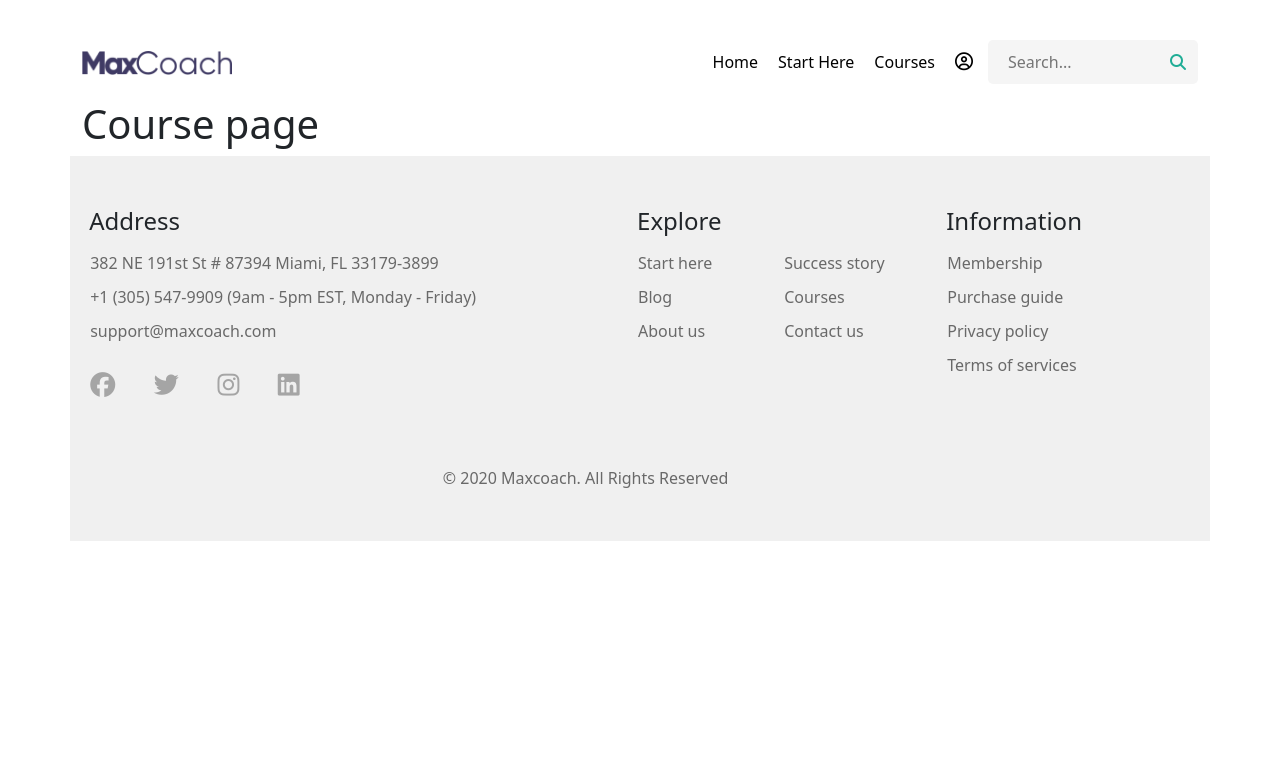
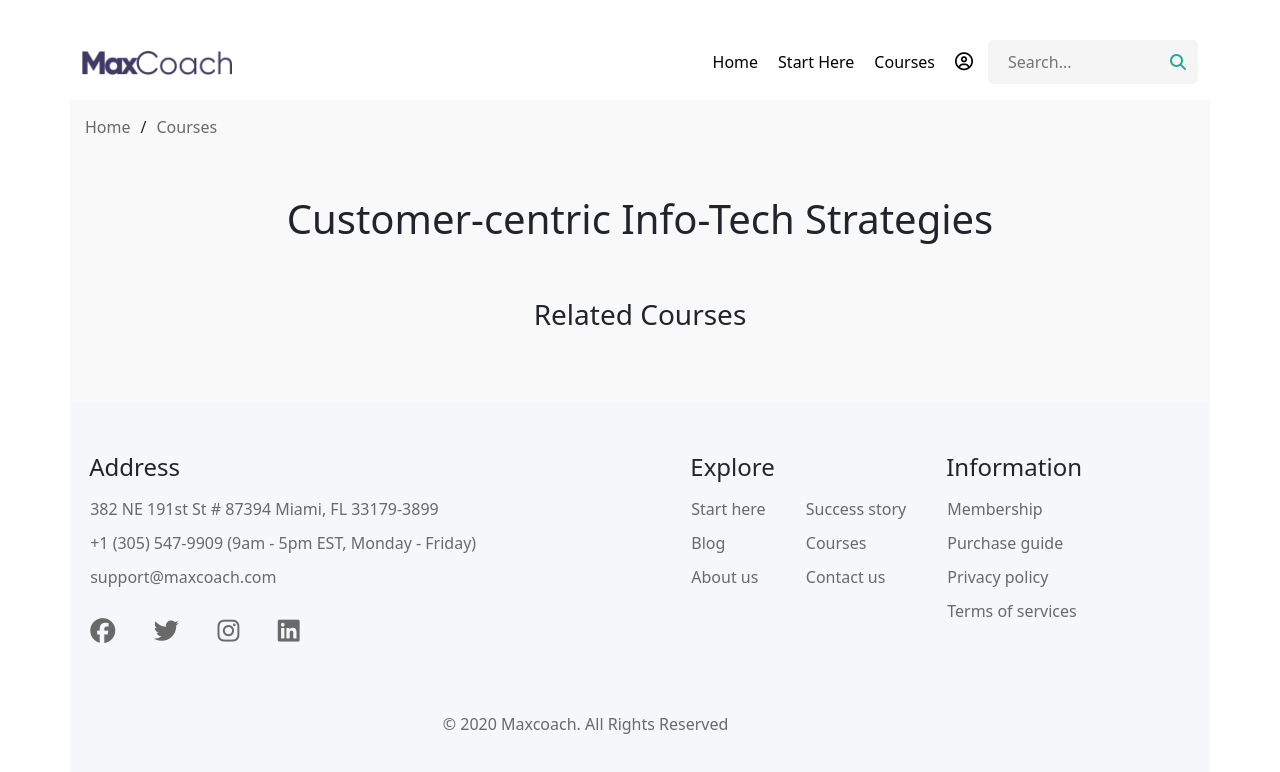
Before and after one commit to saraaffro/proj-html-vuejs, a Vue app: page /course in a window 1280 px wide. Shown: the top 772 px of the page. Built offline with nearby package versions, Linux system fonts and the light colour scheme.

Commit message:
feat: details appfooter

```diff
--- a/src/components/AppFooter.vue
+++ b/src/components/AppFooter.vue
@@ -24,7 +24,7 @@ export default{
                     </ul>
                 </div>
 
-
+                <div class="flex">
                     <div id="lista2">
                         <h4>Explore</h4>
                         <ul>
@@ -52,6 +52,7 @@ export default{
                         </ul>
                     </div>
                 </div>
+            </div>
 
             <div id="center">
                 <span>© 2020 Maxcoach. All Rights Reserved</span>
@@ -62,9 +63,10 @@ export default{
 </template>
 
 <style lang="scss" scoped>
+    @use '../styles/partial/variables' as *;
 
     #bg{
-        background-color: rgb(240, 240, 240);
+        background-color: $bianco-sporco;
         padding: 4% 10% 4% 1.5%;
         display: flex;
         flex-direction: column;
@@ -72,6 +74,7 @@ export default{
     .flex{
         display: flex;
         justify-content: space-between;
+        flex-wrap: wrap;
     }
 
     h4{
@@ -85,14 +88,14 @@ export default{
 
     li{
         margin-bottom: 10px;
-        color: #696969;
+        color: $grigio;
     }
 
     a{
-        color: #696969;
+        color: $grigio;
 
         &:hover{
-            color: #20AD96;
+            color: $verde-acqua;
         }
     }
 
@@ -100,22 +103,24 @@ export default{
         font-size: 25px;
         margin-right: 10%;
         margin-top: 20px;
-        color: rgb(165, 165, 165);
+        color: $grigio;
 
         &:hover{
-            color: #20AD96;
+            color: $verde-acqua;
         }
     }
 
     #lista3{
-        margin: 44px -10% 0 -10%;
+        margin: 44px 40px 0 30px;
     }
 
     span{
-        color: #696969;
+        color: $grigio;
     }
 
     #center{
         margin: 50px auto 0;
     }
+
+
 </style>
--- a/src/pages/Courses.vue
+++ b/src/pages/Courses.vue
@@ -6,10 +6,50 @@ export default {
 </script>
 
 <template>
-    <div class="container-xl container-fluid-lg">
-        <h1>Course page</h1>
+    <div id="bg" class="container-xl container-fluid-lg">
+        <a href="/">Home</a>
+        <span id="slash">/</span>
+        <a href="/course">Courses</a>
+
+        <div>
+            <h1>Customer-centric Info-Tech Strategies</h1>
+        </div>
+
+        <div id="relatedcourses">
+            <h3>Related Courses</h3>
+
+        </div>
+
+
     </div>
+
+
 </template>
 
 <style lang="scss" scoped>
+    @use '../styles/partial/variables' as *;
+
+    #bg{
+        background-color: rgb(249, 249, 249);
+        padding: 15px;
+    }
+
+    #slash{
+        margin: 0 10px;
+    }
+
+    a{
+        color: $grigio;
+
+
+        &:hover{
+            text-decoration: underline;
+        }
+    }
+
+    h1,h3{
+        text-align: center;
+        margin: 5% 0;
+    }
+
 </style>
```
Lines whose indentation alone changed are shown as unchanged.
